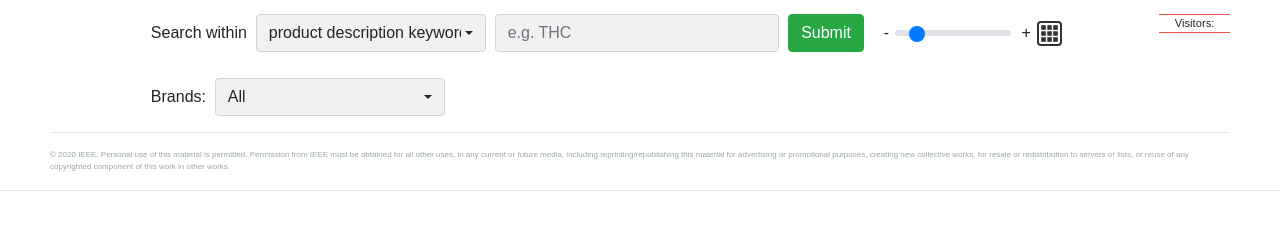
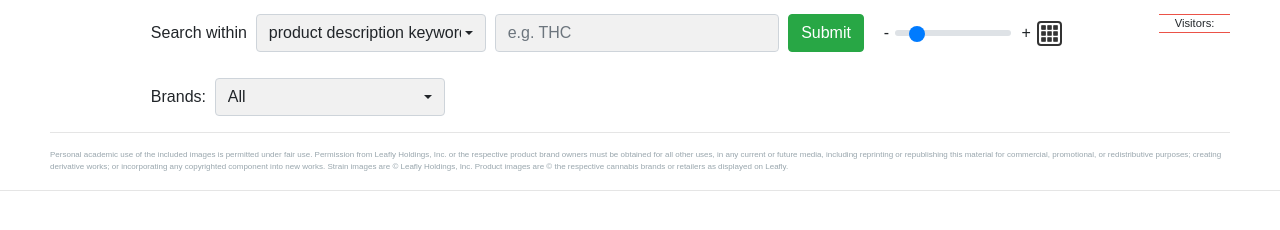
Before and after one commit to ZefengQiu196/MarketInfoNavigator, a plain HTML site: page index.html in a window 1280 px wide. Shown: the part 66-296 px from the top of the page. Drawn offline with nearby package versions, Linux system fonts and the light colour scheme; no server answers; a script that the page names is missing.

Commit message:
Update copyright of images

```diff
--- a/index.html
+++ b/index.html
@@ -405,11 +405,11 @@ The main image browser
                 <hr>
                 <div class="row">
                     <div class="col-12 gray-font" style="font-size:0.5rem;">
-                        © 2020 IEEE. Personal use of this material is permitted. Permission from IEEE must be obtained
-                        for all other uses, in any current or future media, including reprinting/republishing this
-                        material for advertising or promotional purposes, creating new collective
-                        works, for resale or redistribution to servers or lists, or reuse of any copyrighted component
-                        of this work in other works.
+                        Personal academic use of the included images is permitted under fair use. Permission from Leafly Holdings, Inc. or the respective product brand owners must be obtained for all other uses, in any current or future media, including reprinting or republishing this material for commercial, promotional, or redistributive purposes; creating derivative works; or incorporating any copyrighted component into new works.
+
+                        Strain images are  © Leafly Holdings, Inc.
+
+                        Product images are © the respective cannabis brands or retailers as displayed on Leafly.
                     </div>
                 </div>
 
```
